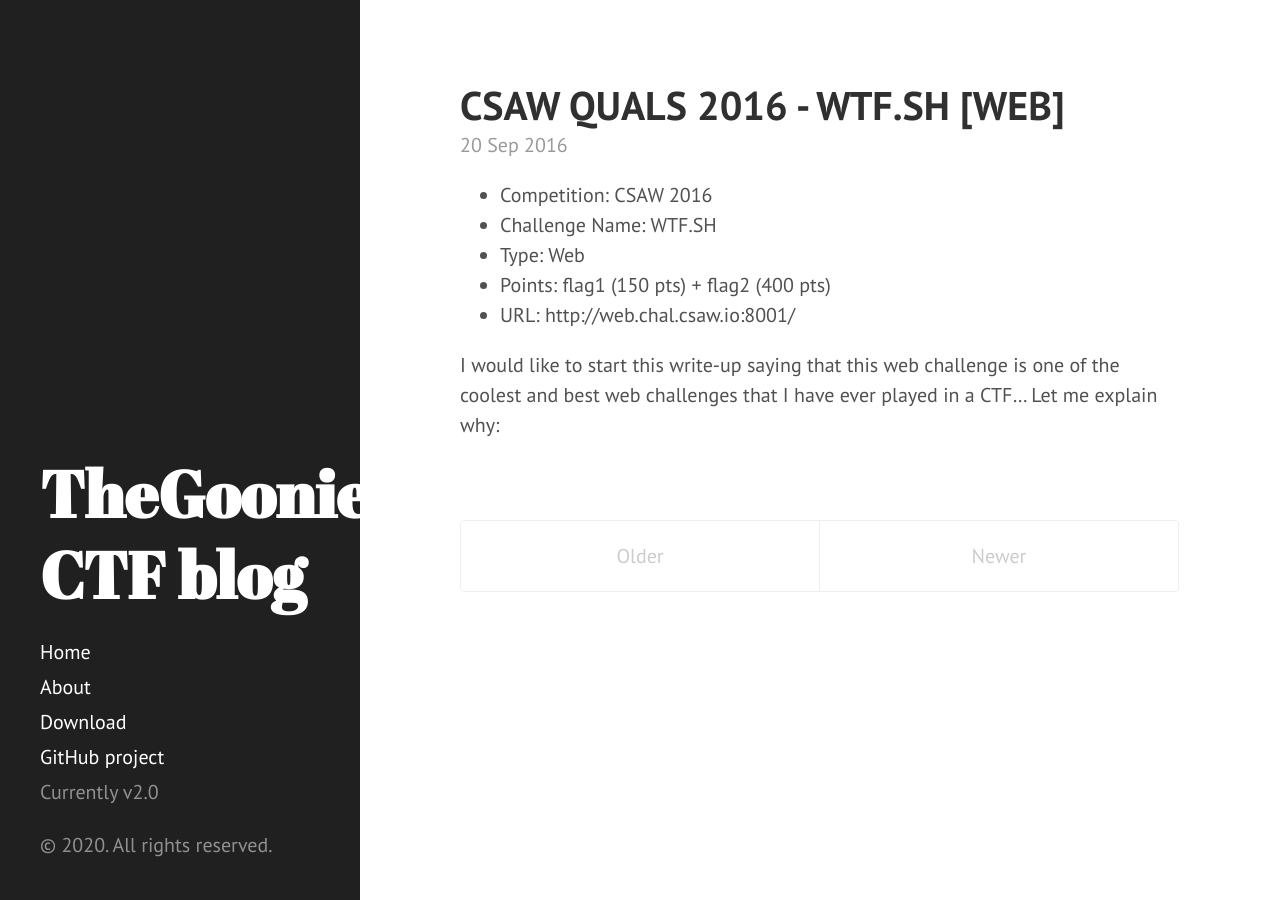
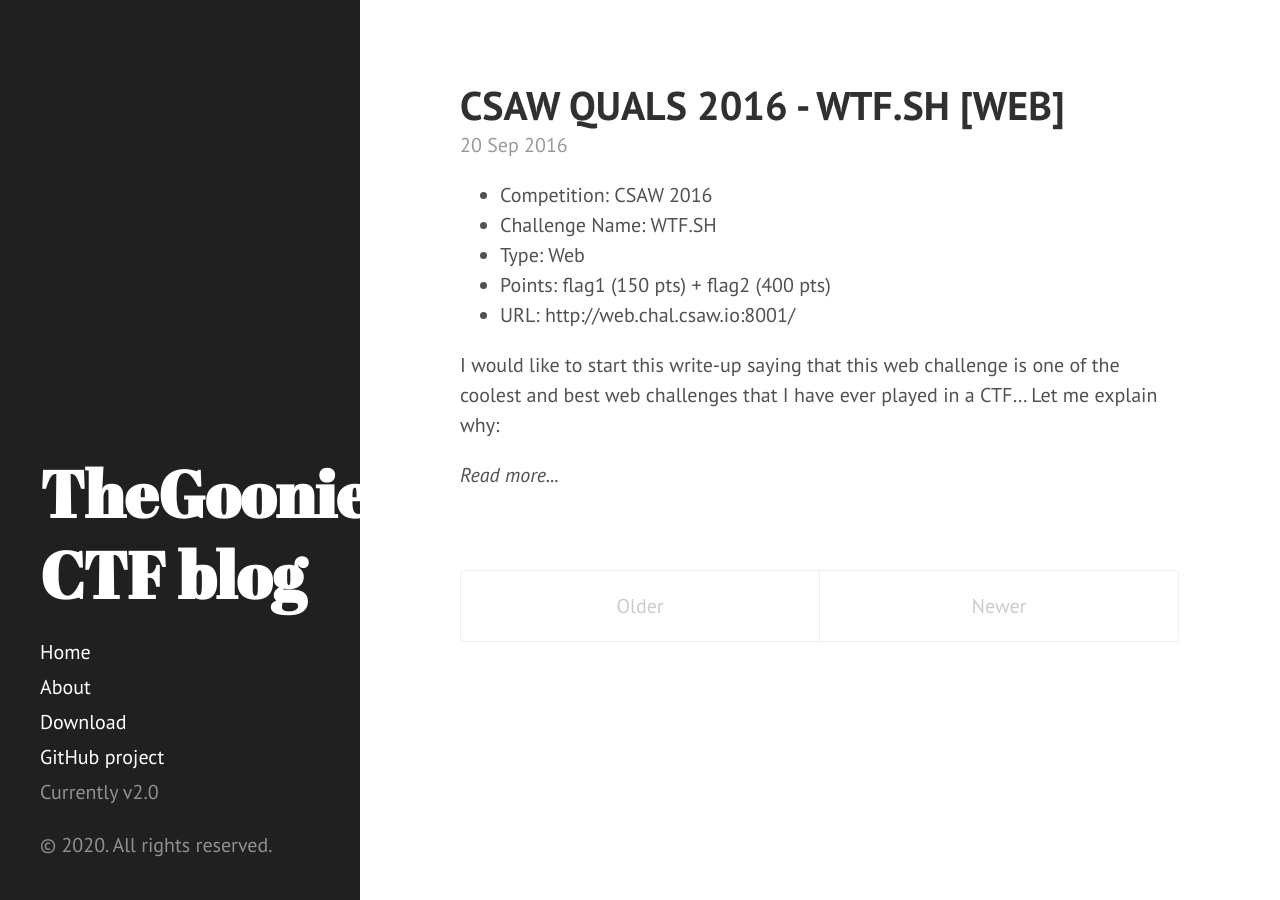
Before and after one commit to thegoonies/thegoonies.github.io, a Jekyll site: the page built from index.html, in a window 1280 px wide. Built offline with Jekyll 4.4.1, drawn with Linux system fonts in a browser that asks for light colours; Markdown is read by kramdown in place of the engine named in the settings; the list of posts is cut into pages by our own code.

Commit message:
Update index.html

```diff
--- a/index.html
+++ b/index.html
@@ -14,7 +14,7 @@
 
     <span class="post-date">{{ post.date | date_to_string }}</span>
 
-    {{ post.excerpt }}
+    {{ post.excerpt }} <em>Read more...</em>
   </div>
   {% endfor %}
 </div>
```
